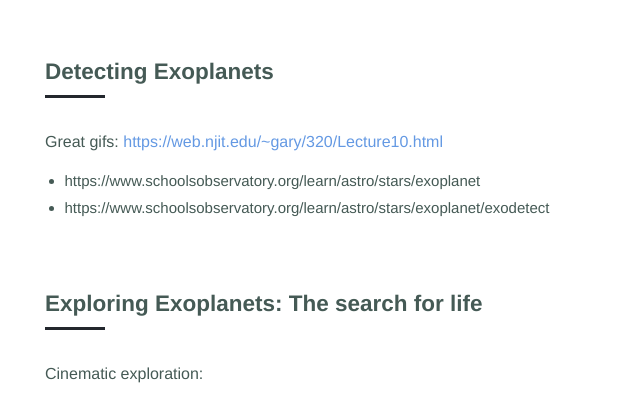
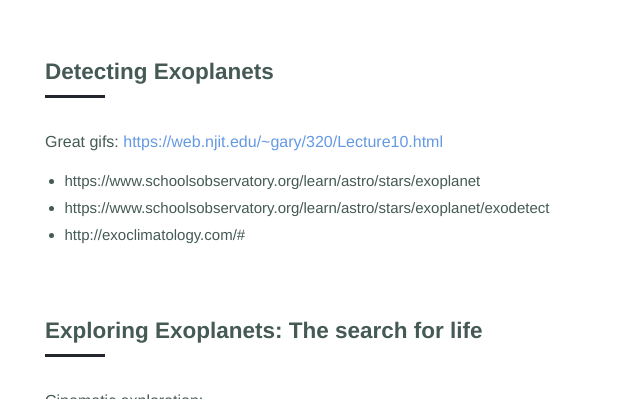
Before and after one commit to fluxphysics/fluxphysics.github.io, a Jekyll site: the page built from exoplanets.html, in a window 1280 px wide and 900 px high, scrolled down 4708 px, cut to the strip 34-433 px from the top of the window. Shown: the whole strip, without its empty margins (0-640 px from the left). Built offline with Jekyll 4.4.1, drawn with Linux system fonts in a browser that asks for light colours; nearby versions of some CDN libraries.

Commit message:
Fix https errors

```diff
--- a/exoplanets.html
+++ b/exoplanets.html
@@ -105,7 +105,7 @@
 
       <p>The mind boggles! Get a sense of the scale: https://neal.fun/size-of-space/</p>
 
-      <iframe src="http://neal.fun/size-of-space/" height="550px"></iframe>
+      <iframe src="https://neal.fun/size-of-space/" height="550px"></iframe>
 
     </section>
 
@@ -113,7 +113,7 @@
       <h2>Introducing Exoplanets</h2>
       <hr class="heading-underline" />
       <p>Check out these sweet exoplanets</p>
-      <iframe class="youtube" src="http://www.youtube.com/embed?v=qhLExhpXX0E" frameborder="0" allowfullscreen></iframe>
+      <iframe class="youtube" src="https://www.youtube.com/embed?v=qhLExhpXX0E" frameborder="0" allowfullscreen></iframe>
     </section>
 
     <section id="detectingExoplanets">
@@ -123,6 +123,7 @@
       <ul>
         <li>https://www.schoolsobservatory.org/learn/astro/stars/exoplanet </li>
         <li>https://www.schoolsobservatory.org/learn/astro/stars/exoplanet/exodetect </li>
+        <li>http://exoclimatology.com/#</li>
       </ul>
     </section>
 
```
